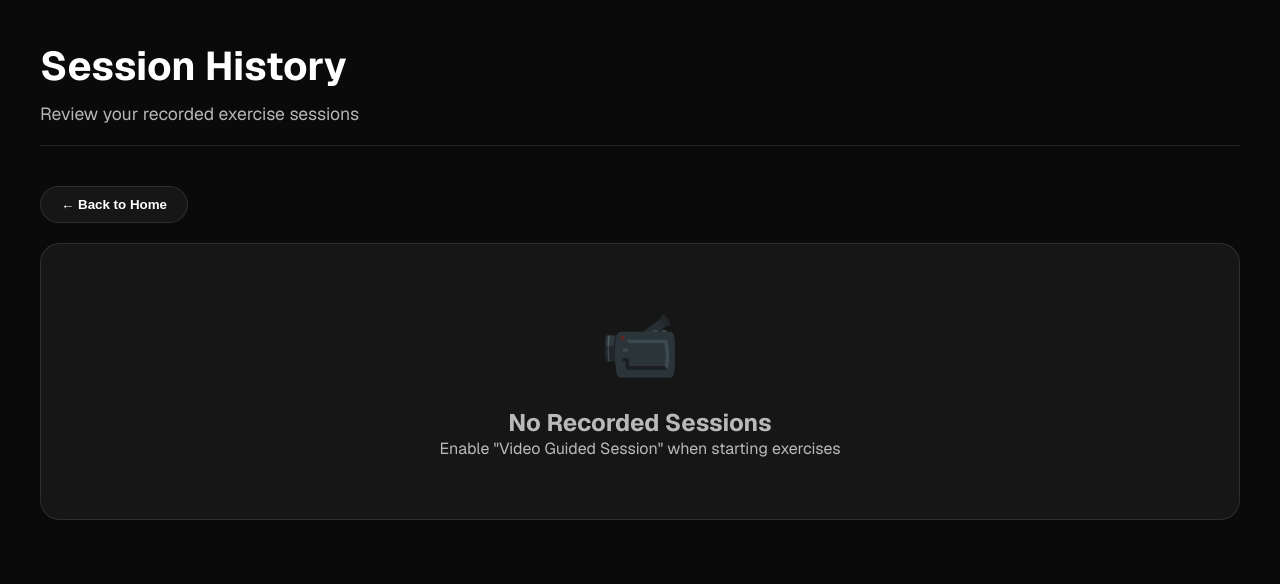
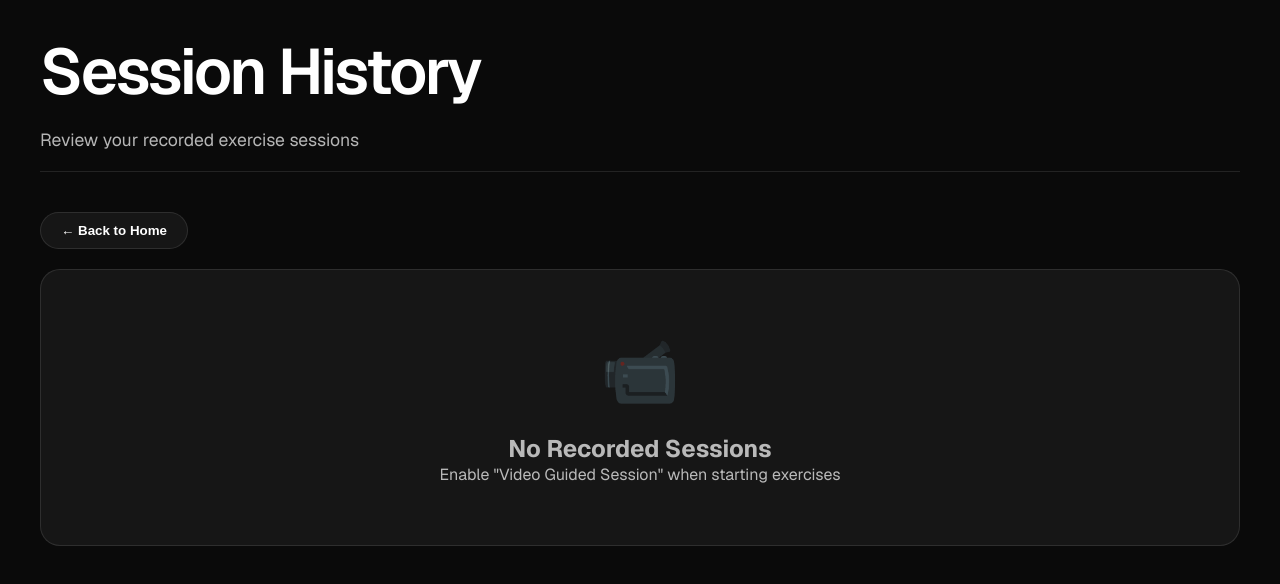
Before and after one commit to sherwinvishesh/PhysioLens, a React (Vite) app in the folder frontend/: page /session-history in a window 1280 px wide. Shown: the top 584 px of the page. Built offline with nearby package versions, Linux system fonts and the light colour scheme.

Commit message:
feat: Enhance header styling in SessionHistory and ClinicalNotes, and refine exercise assignment logic to update or append existing exercises.

```diff
--- a/frontend/src/styles/ClinicalNotes.css
+++ b/frontend/src/styles/ClinicalNotes.css
@@ -49,13 +49,16 @@ body {
 }
 
 .cn-header h1 {
-    font-size: 2.5rem;
-    font-weight: 800;
-    margin: 0 0 10px 0;
+    font-family: 'Geist', 'Inter', sans-serif;
+    font-size: clamp(2.5rem, 5vw, 4.5rem);
+    font-weight: 600;
+    letter-spacing: -0.04em;
+    line-height: 1;
+    margin: 0 0 1.5rem 0;
     color: var(--cn-text-primary);
-    display: flex;
-    align-items: center;
-    gap: 15px;
+    max-width: 40rem;
+    /* Removed flex/align-items/gap as they might interfere with the large text layout,
+       but kept color and basic positioning consistent with the other headers. */
 }
 
 .cn-header p {
--- a/frontend/src/styles/SessionHistory.css
+++ b/frontend/src/styles/SessionHistory.css
@@ -27,10 +27,14 @@
 }
 
 .session-header h1 {
-    font-size: 2.5rem;
-    font-weight: 800;
-    margin: 0 0 10px 0;
+    font-family: 'Geist', 'Inter', sans-serif;
+    font-size: clamp(2.5rem, 5vw, 4.5rem);
+    font-weight: 600;
+    letter-spacing: -0.04em;
+    line-height: 1;
+    margin: 0 0 1.5rem 0;
     color: var(--sh-text-primary);
+    max-width: 40rem;
 }
 
 .session-header p {
```
Also changed, not shown: 1 other file (tests, documents, lock files or other folders).
